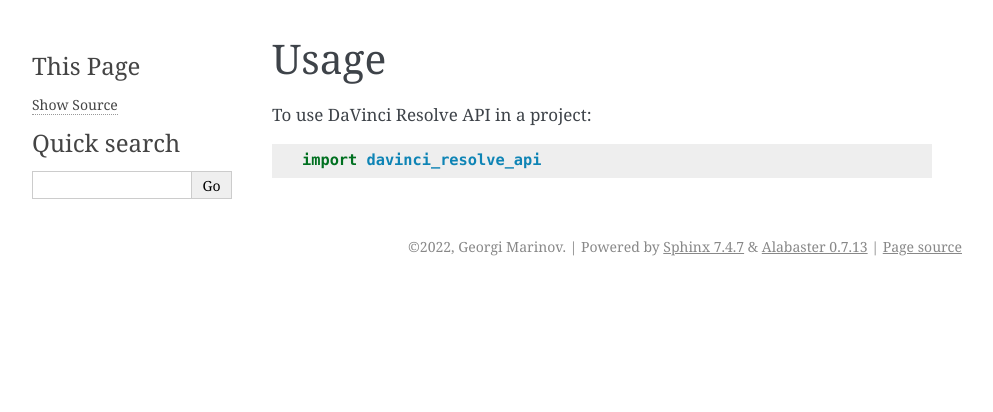
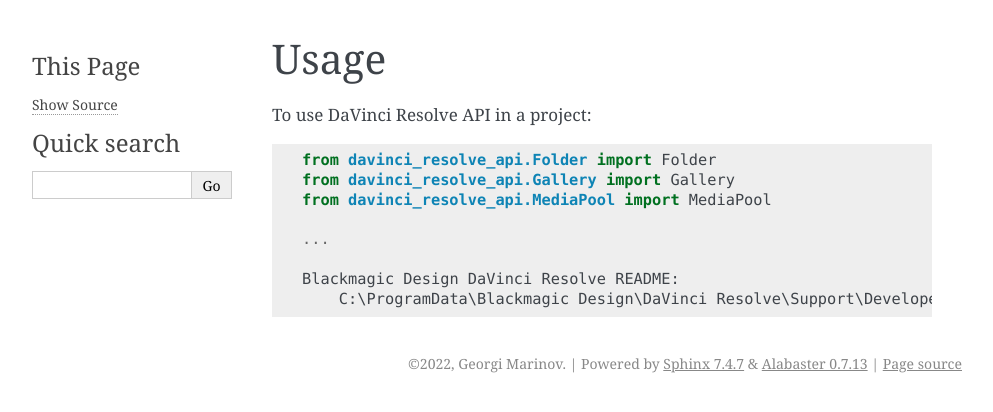
Before and after one commit to GMarinow/davinci_resolve_api, a Sphinx documentation site: the page built from docs/usage.rst, in a window 1280 px wide. Shown: the top 412 px of the page, without its empty margins (148-1141 px from the left). Built offline with Sphinx 7.4.7, drawn with Linux system fonts in a browser that asks for light colours; pages that are not in the unit, such as notebooks, are missing from menus.

Commit message:
Update usage.rst

```diff
--- a/docs/usage.rst
+++ b/docs/usage.rst
@@ -4,4 +4,11 @@ Usage
 
 To use DaVinci Resolve API in a project::
 
-    import davinci_resolve_api
+    from davinci_resolve_api.Folder import Folder
+    from davinci_resolve_api.Gallery import Gallery
+    from davinci_resolve_api.MediaPool import MediaPool
+
+    ...
+
+    Blackmagic Design DaVinci Resolve README:
+        C:\ProgramData\Blackmagic Design\DaVinci Resolve\Support\Developer\Scripting\README.txt
```
